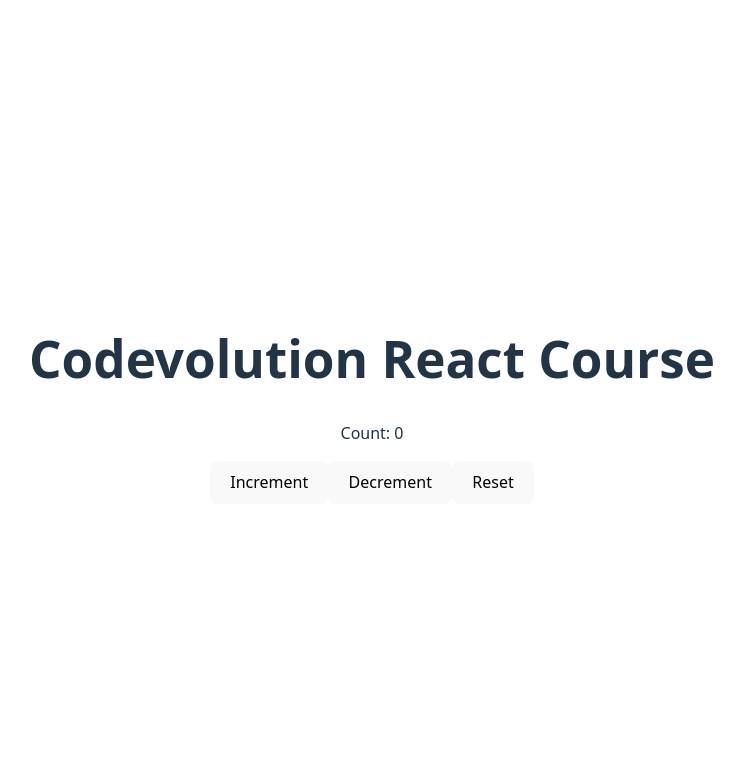
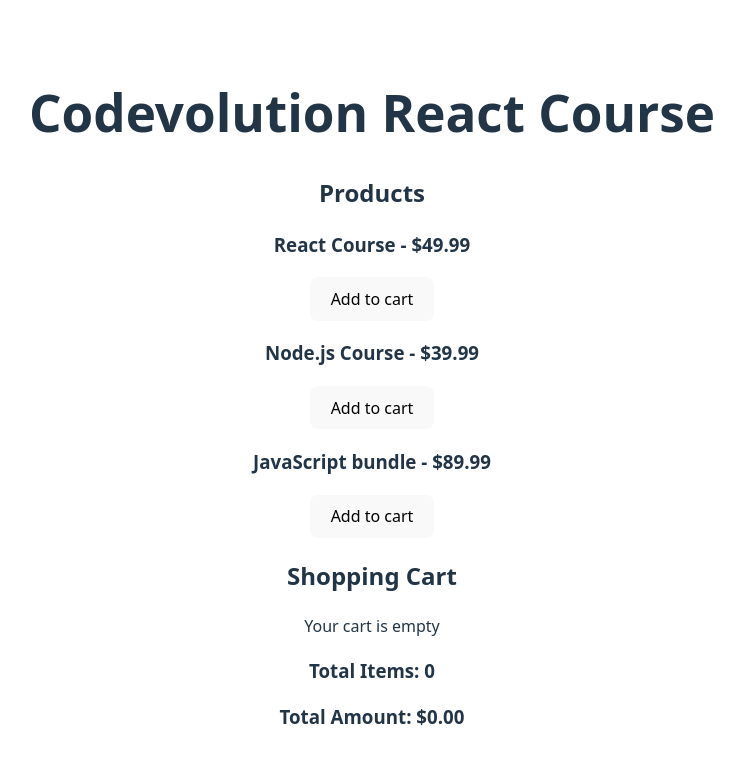
Before and after one commit to santyroy/React-19-Essentials, a React app in the folder state-demo/: page / in a window 1280 px wide. Shown: the top 764 px of the page, without its empty margins (268-1012 px from the left). Built offline with nearby package versions, Linux system fonts and the light colour scheme; the HTML template or start-up script is replaced by a standard one.

Commit message:
useReducer with complex state - shoppingcart

```diff
--- a/state-demo/src/App.jsx
+++ b/state-demo/src/App.jsx
@@ -5,6 +5,7 @@
 import { LoginCard } from "./LoginCard";
 import { PrevStateCounter } from "./PrevStateCounter";
 import { ShoppingCart } from "./ShoppingCart";
+import { ShoppingCartWithReducer } from "./ShoppingCartWithReducer";
 import { SimpleCounter } from "./SimpleCounter";
 import { TodoList } from "./TodoList";
 import { UserProfile } from "./UserProfile";
@@ -36,7 +37,8 @@
       {/* <UserProfile /> */}
       {/* <TodoList /> */}
       {/* <ShoppingCart /> */}
-      <CounterWithReducer />
+      {/* <CounterWithReducer /> */}
+      <ShoppingCartWithReducer />
     </>
   );
 }
--- /dev/null
+++ b/state-demo/src/ShoppingCartWithReducer.jsx
@@ -0,0 +1,177 @@
+import { useReducer } from "react";
+
+const ADD_ITEM = "ADD_ITEM";
+const REMOVE_ITEM = "REMOVE_ITEM";
+const UPDATE_QUANTITY = "UPDATE_QUANTITY";
+const CLEAR_CART = "CLEAR_CART";
+
+const initialState = {
+  items: [], // { id, name, price, quantity}
+  totalAmount: 0,
+  totalItems: 0,
+};
+
+function reducer(state, action) {
+  console.log("Action dispatched: ", action);
+  // returns new state
+  switch (action.type) {
+    case ADD_ITEM: {
+      const existingItemIndex = state.items.findIndex(
+        (item) => item.id === action.payload.id
+      );
+      let updatedItems;
+      if (existingItemIndex >= 0) {
+        updatedItems = [...state.items];
+        updatedItems[existingItemIndex] = {
+          ...updatedItems[existingItemIndex],
+          quantity: updatedItems[existingItemIndex].quantity + 1,
+        };
+      } else {
+        updatedItems = [...state.items, { ...action.payload, quantity: 1 }];
+      }
+      return {
+        ...state,
+        items: updatedItems,
+        totalAmount: updatedItems.reduce(
+          (total, item) => total + item.price * item.quantity,
+          0
+        ),
+        totalItems: updatedItems.reduce(
+          (total, item) => total + item.quantity,
+          0
+        ),
+      };
+    }
+
+    case REMOVE_ITEM: {
+      const filteredItem = state.items.filter(
+        (item) => item.id !== action.payload.id
+      );
+
+      return {
+        ...state,
+        items: filteredItem,
+        totalAmount: filteredItem.reduce(
+          (total, item) => total + item.price * item.quantity,
+          0
+        ),
+        totalItems: filteredItem.reduce(
+          (total, item) => total + item.quantity,
+          0
+        ),
+      };
+    }
+
+    case UPDATE_QUANTITY: {
+      if (action.payload.quantity === 0) {
+        return reducer(state, {
+          type: REMOVE_ITEM,
+          payload: { id: action.payload.id },
+        });
+      }
+
+      const updatedQuantityItems = state.items.map((item) =>
+        item.id === action.payload.id
+          ? { ...item, quantity: action.payload.quantity }
+          : item
+      );
+
+      return {
+        ...state,
+        items: updatedQuantityItems,
+        totalAmount: updatedQuantityItems.reduce(
+          (total, item) => total + item.price * item.quantity,
+          0
+        ),
+        totalItems: updatedQuantityItems.reduce(
+          (total, item) => total + item.quantity,
+          0
+        ),
+      };
+    }
+
+    case CLEAR_CART:
+      return initialState;
+    default:
+      return state;
+  }
+}
+
+export const ShoppingCartWithReducer = () => {
+  const [state, dispatch] = useReducer(reducer, initialState);
+
+  const products = [
+    { id: 1, name: "React Course", price: 49.99 },
+    { id: 2, name: "Node.js Course", price: 39.99 },
+    { id: 3, name: "JavaScript bundle", price: 89.99 },
+  ];
+
+  return (
+    <div>
+      <h2>Products</h2>
+      {products.map((product) => (
+        <div key={product.id}>
+          <h3>
+            {product.name} - ${product.price}
+          </h3>
+          <button
+            onClick={() => dispatch({ type: ADD_ITEM, payload: product })}
+          >
+            Add to cart
+          </button>
+        </div>
+      ))}
+
+      <div>
+        <h2>Shopping Cart</h2>
+        {state.items.length === 0 ? (
+          <p>Your cart is empty</p>
+        ) : (
+          <div>
+            {state.items.map((item) => (
+              <div key={item.id}>
+                <p>
+                  {item.name} - ${item.price} * {item.quantity}
+                </p>
+                <button
+                  onClick={() =>
+                    dispatch({
+                      type: UPDATE_QUANTITY,
+                      payload: { id: item.id, quantity: item.quantity + 1 },
+                    })
+                  }
+                >
+                  +
+                </button>
+                <button
+                  onClick={() =>
+                    dispatch({
+                      type: UPDATE_QUANTITY,
+                      payload: { id: item.id, quantity: item.quantity - 1 },
+                    })
+                  }
+                >
+                  -
+                </button>
+                <button
+                  onClick={() =>
+                    dispatch({ type: REMOVE_ITEM, payload: { id: item.id } })
+                  }
+                >
+                  Remove
+                </button>
+              </div>
+            ))}
+          </div>
+        )}
+        <h3>Total Items: {state.totalItems}</h3>
+        <h3>Total Amount: ${state.totalAmount.toFixed(2)}</h3>
+        {state.items.length > 0 && (
+          <button onClick={() => dispatch({ type: CLEAR_CART })}>
+            Clear cart
+          </button>
+        )}
+      </div>
+    </div>
+  );
+};
```
